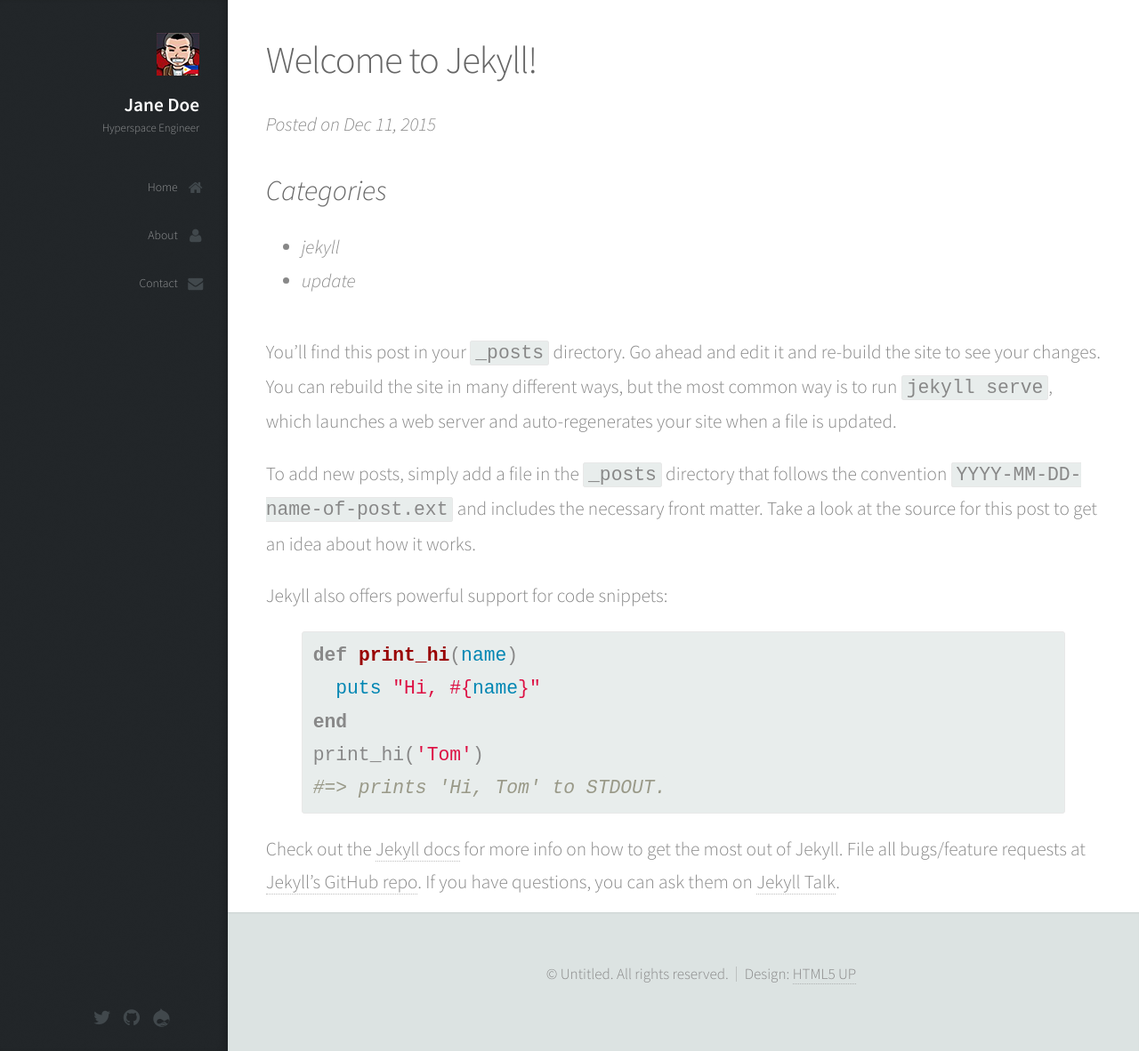
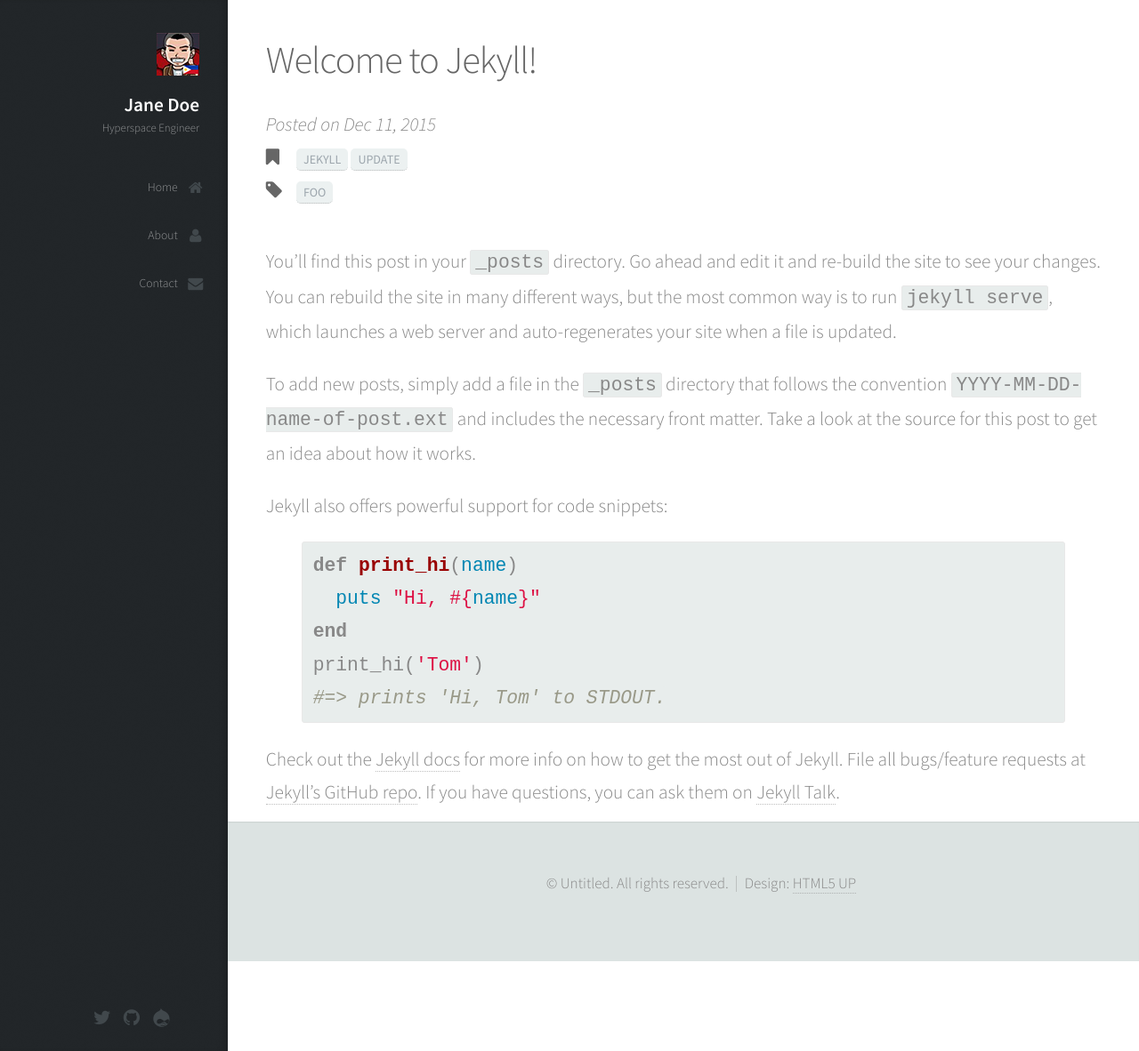
Before and after one commit to puresyntax71/blog, a Jekyll site: the page built from _posts/2015-12-12-welcome-to-jekyll.markdown, in a window 1280 px wide and 1182 px high. Shown: the whole window at 89% size. Built offline with Jekyll 4.4.1, drawn with Linux system fonts in a browser that asks for light colours.

Commit message:
Watcha gonna do, watcha gonna do with that dessert.

```diff
--- a/_config.yml
+++ b/_config.yml
@@ -29,6 +29,8 @@
 
 markdown: kramdown
 
+permalink: /:year/:month/:day/:title
+
 exclude:
   - vendor
   - script
--- a/_layouts/post.html
+++ b/_layouts/post.html
@@ -1,28 +1,34 @@
 ---
 layout: default
 ---
-<article class="two post" itemscope itemtype="http://schema.org/BlogPosting">
+<article class="two post">
   <div class="container">
     <header>
       <h2>{{ page.title }}</h2>
       <div class="post-meta">
-        <p>Posted on <time>{{ page.date | date: "%b %-d, %Y" }}</time></p>
+        <p class="date">Posted on <time>{{ page.date | date: "%b %-d, %Y" }}</time></p>
         <aside>
           {% if page.categories.size > 0 %}
-          <h3>Categories</h3>
+          <div class="categories-list">
+            <h3 class="icon fa-bookmark"></h3>
             <ul class="categories">
               {% for category in page.categories %}
-            <li>{{ category }}</li>
+              {% capture url %}/category/{{ category }}{% endcapture %}
+              <li><a href="{{ url | prepend: site.baseurl }}">{{ category }}</a></li>
               {% endfor %}
             </ul>
+          </div>
           {% endif %}
           {% if page.tags.size > 0 %}
-          <h3>Tags</h3>
+          <div class="tags-list">
+            <h3 class="icon fa-tag"></h3>
             <ul class="tags">
               {% for tag in page.tags %}
-            <li>{{ tag }}</li>
+              {% capture url %}/tag/{{ tag }}{% endcapture %}
+              <li><a href="{{ url | prepend: site.baseurl }}">{{ tag }}</a></li>
               {% endfor %}
             </ul>
+          </div>
           {% endif %}
         </aside>
       </div>
--- a/_posts/2015-12-12-welcome-to-jekyll.markdown
+++ b/_posts/2015-12-12-welcome-to-jekyll.markdown
@@ -3,6 +3,7 @@
 title:  "Welcome to Jekyll!"
 date:   2015-12-12 03:29:57 +0800
 categories: jekyll update
+tags: foo
 ---
 You’ll find this post in your `_posts` directory. Go ahead and edit it and re-build the site to see your changes. You can rebuild the site in many different ways, but the most common way is to run `jekyll serve`, which launches a web server and auto-regenerates your site when a file is updated.
 
--- a/assets/css/styles.scss
+++ b/assets/css/styles.scss
@@ -60,5 +60,58 @@
 // ----------------------------------------------------------------------------
 // Posts
 .post-meta {
-  font-style: italic;
+  .date {
+    font-style: italic;
+    margin-bottom: 0;
+  }
+
+  aside {
+    h3 {
+      width: 30px;
+      display: block;
+      clear: left;
+    }
+
+    h3, ul {
+      display: inline-block;
+      margin: 0;
+      padding: 0;
+    }
+
+    ul {
+      font-size: 16px;
+      line-height: 15px;
+    }
+
+    ul li {
+      display: inline-block;
+    }
+
+    ul a {
+      background-color: #ecf1f1;
+      border-radius: 5px;
+      padding: 3px 8px;
+      color: lighten(#222629, 50%);
+      text-transform: uppercase;
+      font-weight: 400;
+      font-size: 14px;
+
+      &:hover {
+        background-color: darken(#ecf1f1, 50%);
+        color: #fff;
+      }
+    }
+  }
+
+  aside h3 {
+    margin: 0;
+    padding: 0;
+    font-size: 80%;
+    font-weight: bold;
+  }
+
 }
+
+.post-content {
+  clear: both;
+}
```
Lines whose indentation alone changed are shown as unchanged.
